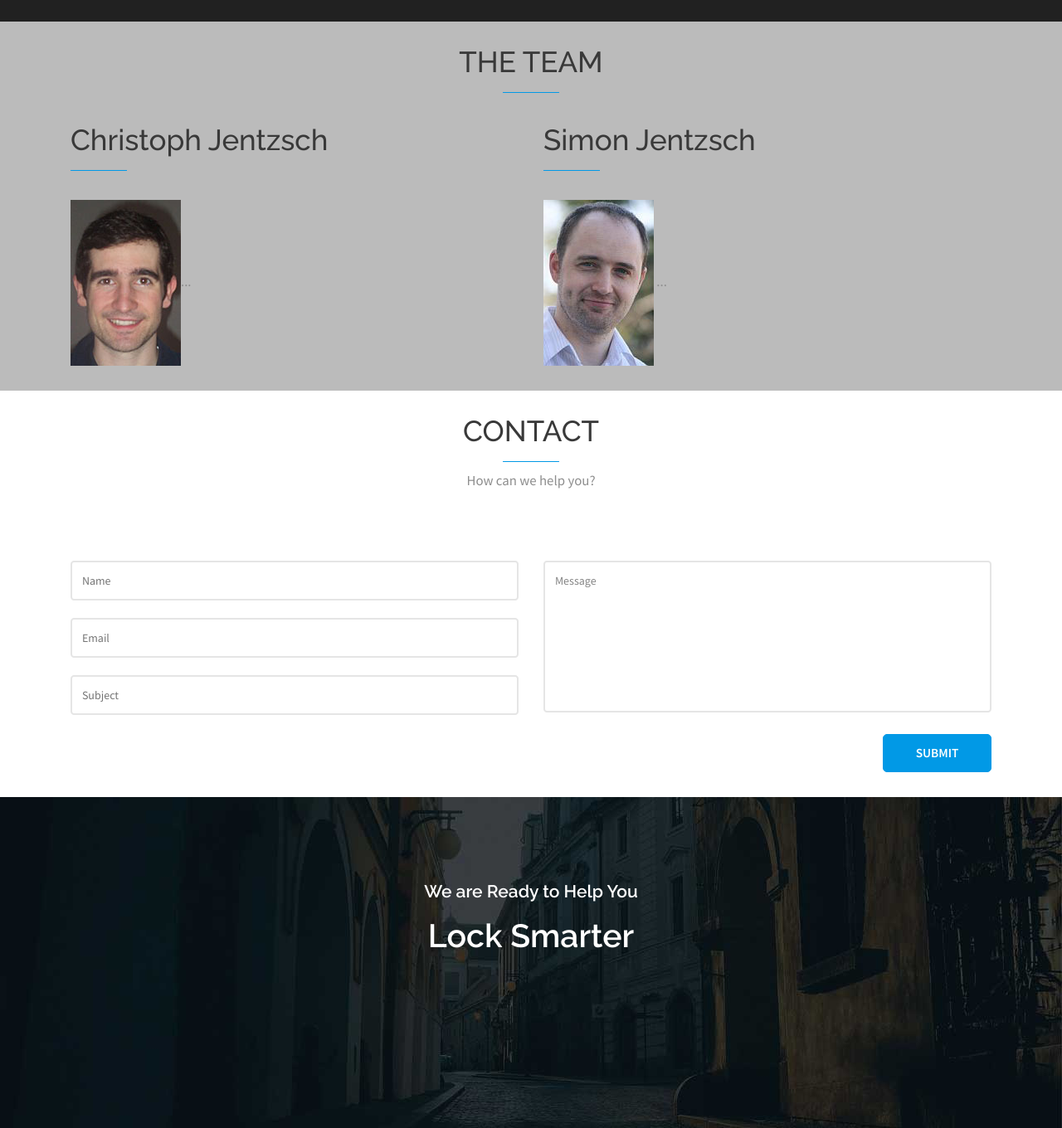
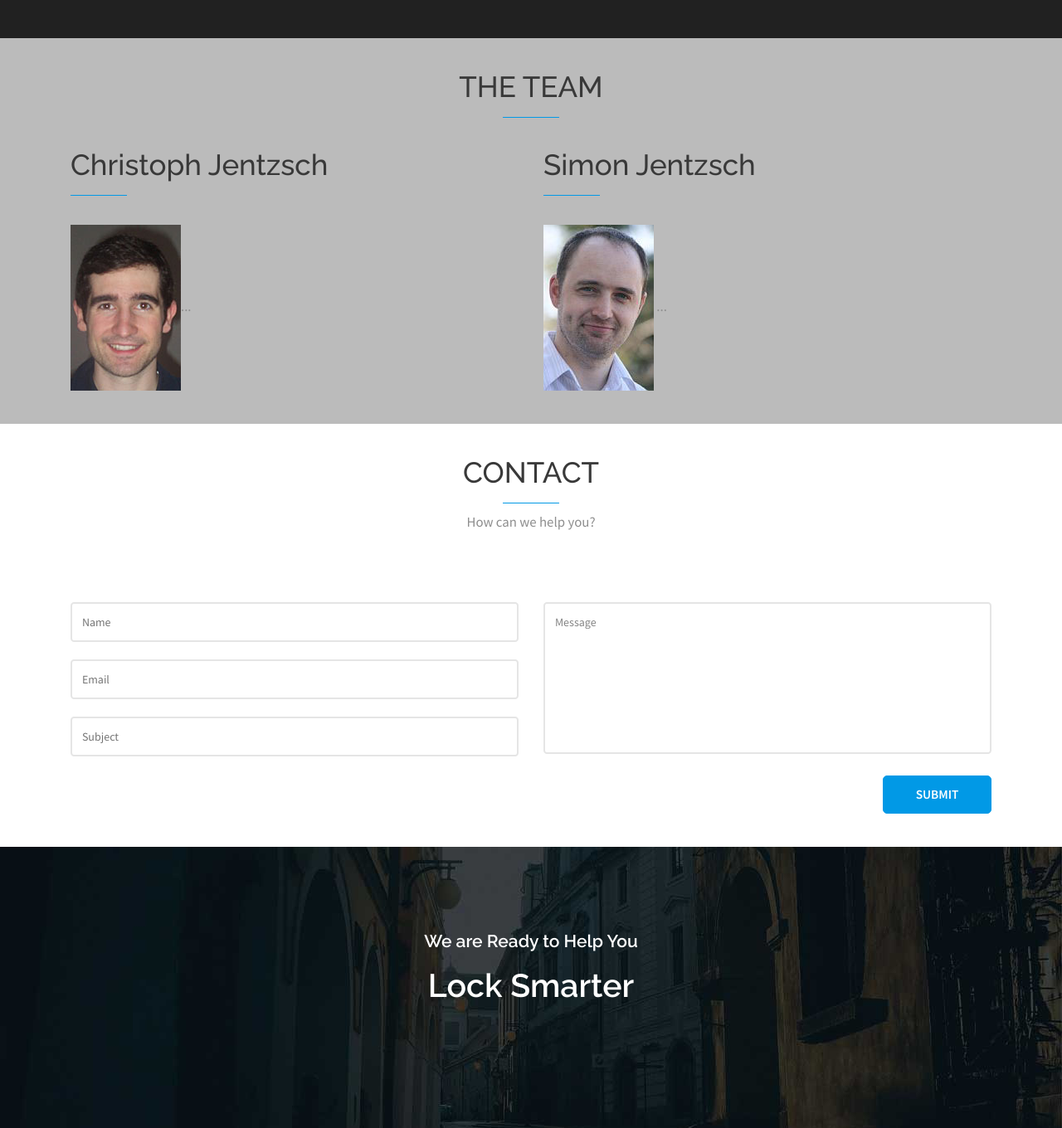
Before and after one commit to yiseul/www, a PHP site: page / in a window 1280 px wide. Shown: the part 1227-2587 px from the top of the page at 83% size. Run offline with PHP 8.4, Linux system fonts and the light colour scheme.

Commit message:
Update style.css

```diff
--- a/css/style.css
+++ b/css/style.css
@@ -28,8 +28,8 @@ margin:0;
 padding:0;
 }
 .page {
-	padding-top:30px;
-	padding-bottom:30px
+	padding-top:40px;
+	padding-bottom:40px
 }
 /*----*/
 .banner{
```
